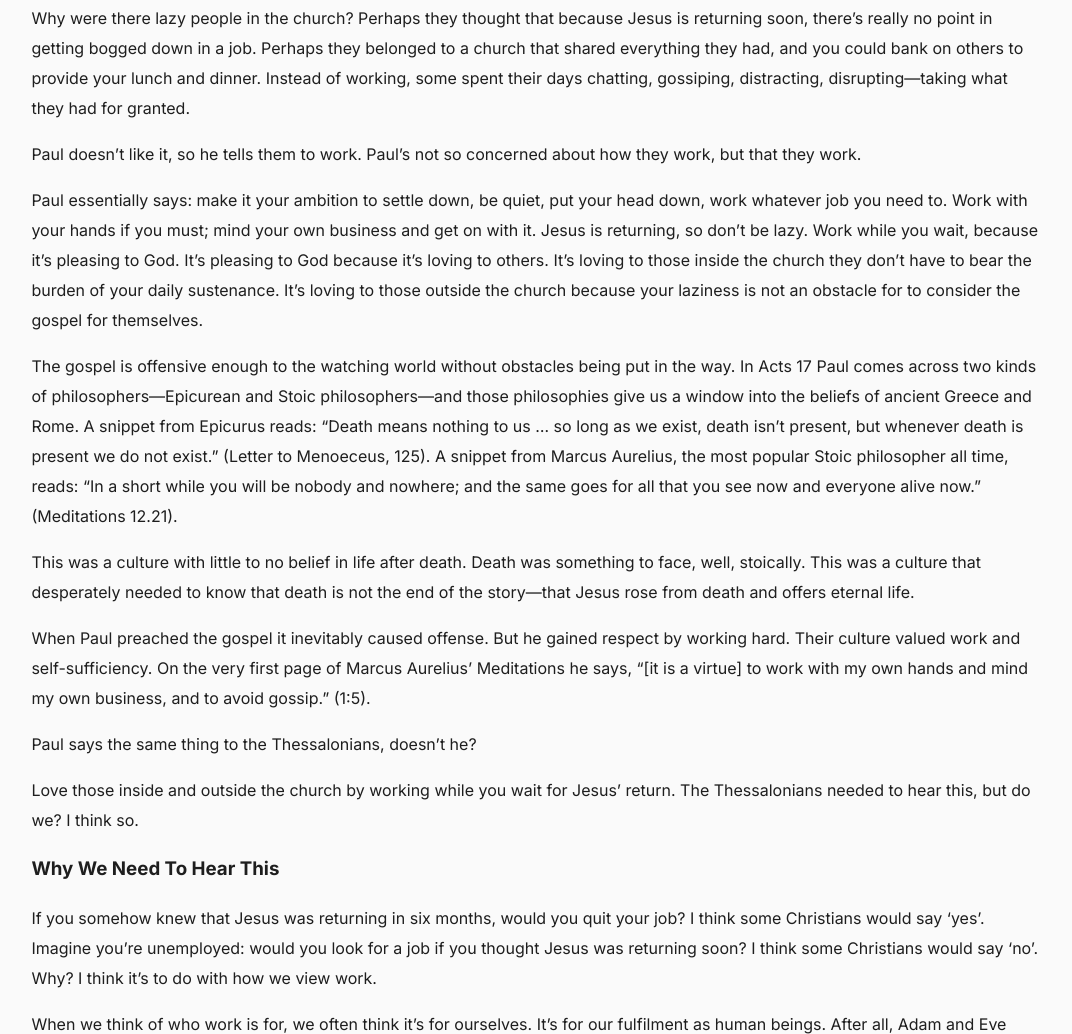
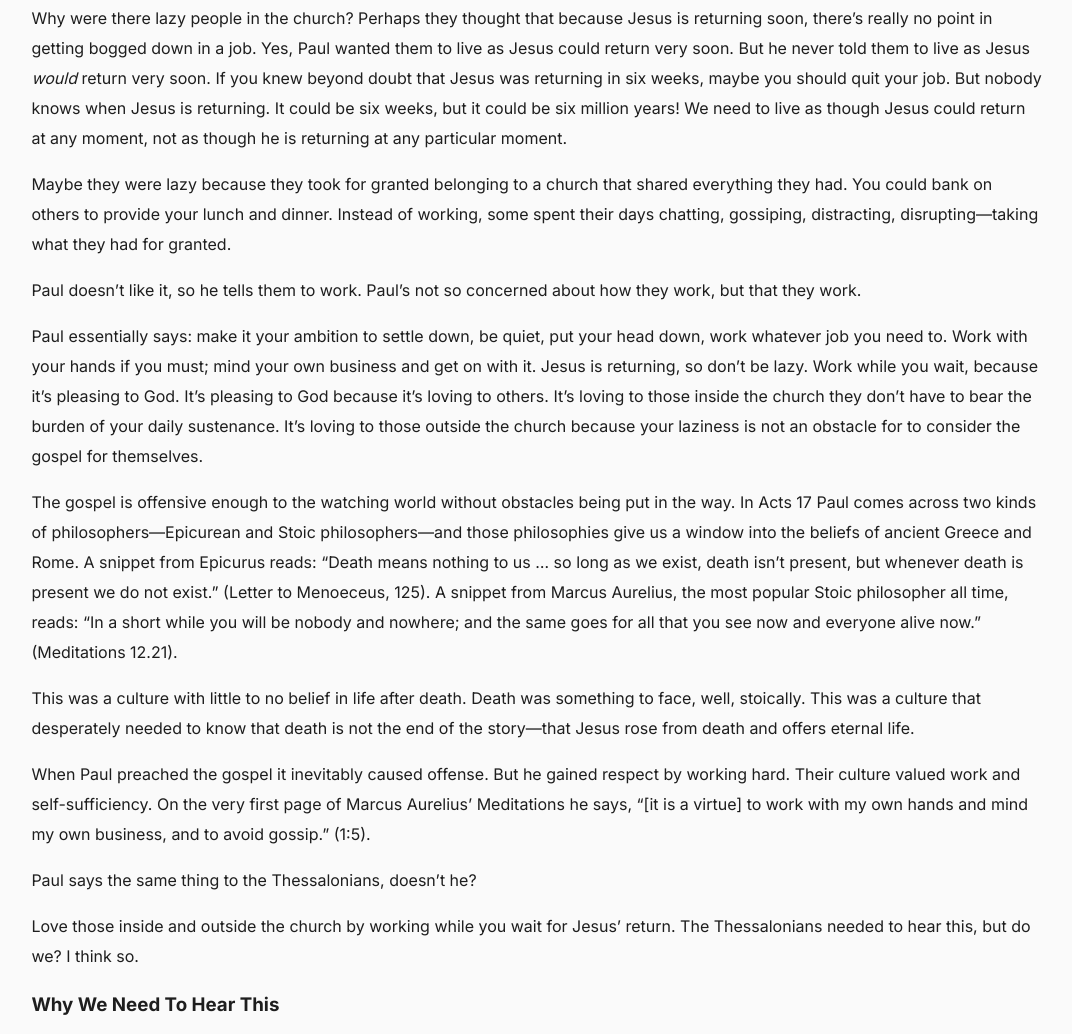
Before and after one commit to pipwitheridge/pipwitheridge.github.io, a plain HTML site: page blog/working-while-we-wait.html in a window 1280 px wide. Shown: the part 1088-2122 px from the top of the page, without its empty margins (103-1175 px from the left). Drawn offline with Linux system fonts and the light colour scheme.

Commit message:
Thess post edit.

```diff
--- a/blog/working-while-we-wait.html
+++ b/blog/working-while-we-wait.html
@@ -60,7 +60,9 @@
         </p><p>
             This is clear from Paul’s second letter to the Thessalonians, where he says: “when we were with you, we gave you this rule: ‘The one who is unwilling to work shall not eat.’ We hear that some among you are idle and disruptive. They are not busy; they are busybodies. Such people we command and urge in the Lord Jesus Christ to settle down and earn the food they eat.” (2 Thess. 3:10-12).
         </p><p>
-            Why were there lazy people in the church? Perhaps they thought that because Jesus is returning soon, there’s really no point in getting bogged down in a job. Perhaps they belonged to a church that shared everything they had, and you could bank on others to provide your lunch and dinner. Instead of working, some spent their days chatting, gossiping, distracting, disrupting—taking what they had for granted.
+            Why were there lazy people in the church? Perhaps they thought that because Jesus is returning soon, there’s really no point in getting bogged down in a job. Yes, Paul wanted them to live as Jesus could return very soon. But he never told them to live as Jesus <i>would</i> return very soon. If you knew beyond doubt that Jesus was returning in six weeks, maybe you should quit your job. But nobody knows when Jesus is returning. It could be six weeks, but it could be six million years! We need to live as though Jesus could return at any moment, not as though he is returning at any particular moment.
+        </p><p>
+            Maybe they were lazy because they took for granted belonging to a church that shared everything they had. You could bank on others to provide your lunch and dinner. Instead of working, some spent their days chatting, gossiping, distracting, disrupting—taking what they had for granted.
         </p><p>
             Paul doesn’t like it, so he tells them to work. Paul’s not so concerned about how they work, but that they work.
         </p><p>
@@ -77,8 +79,6 @@
             Love those inside and outside the church by working while you wait for Jesus’ return. The Thessalonians needed to hear this, but do we? I think so.
         </p><p>
            <h3> Why We Need To Hear This</h3>
-        </p><p>
-            If you somehow knew that Jesus was returning in six months, would you quit your job? I think some Christians would say ‘yes’. Imagine you’re unemployed: would you look for a job if you thought Jesus was returning soon? I think some Christians would say ‘no’. Why? I think it’s to do with how we view work.
         </p><p>
             When we think of who work is for, we often think it’s for ourselves. It’s for our fulfilment as human beings. After all, Adam and Eve worked the ground before the fall. It’s in our nature and for our good to work. The creation mandate is to cultivate the earth. It’s for our satisfaction, our fulfilment, our enjoyment, our sense of meaning—you’re not going to get that if there’s only six months left. Why bother?
         </p><p>
@@ -101,7 +101,7 @@
             On the flip side, we also shouldn’t idolize work. We shouldn’t view some forms of work are lower than others. Having a high-paying job does not mean you’re more valuable than someone with a low-paying job. Having an interesting job does not mean you’re more valuable than someone with a dull job. I think this is incredibly liberating—we don’t need to torture ourselves over landing our dream job; any job that helps us not to be unnecessarily dependent on others is a good job. Having this attitude is also a great witness to those around us. When people see that we don’t treat some people as less important or more important because of their job title, that’s compelling. When people see that we’re not crushed when we don’t get that promotion or raise, that’s interesting. When people see that we can do tedious work without gossiping or blaming or complaining that it is beneath us, that is compelling.
 
         </p><p>
-            <h2>Conclusion: Rags to Riches</h2>
+            <h2>Conclusion: Though he was rich...</h2>
         </p><p>
             In 2 Corinthians 8, we learn that the Thessalonians not only learned to be productive and generous amongst themselves, but their generosity overflowed to other churches. Paul says the goal is equality—and he never, ever commands someone who is rich to become poor so that someone who is poor might become rich. That would be unfair. And yet, that’s exactly what Jesus endured. Paul writes, “you know the grace of our Lord Jesus Christ, that though he was rich, yet for your sake he became poor, so that you through his poverty might become rich.” (2 Cor. 8:9). This is our king who became our servant, died for us, rose again, ascended and is reigning. How good it will be when he returns. As we wait, let’s live to please God.
         </p>
```
